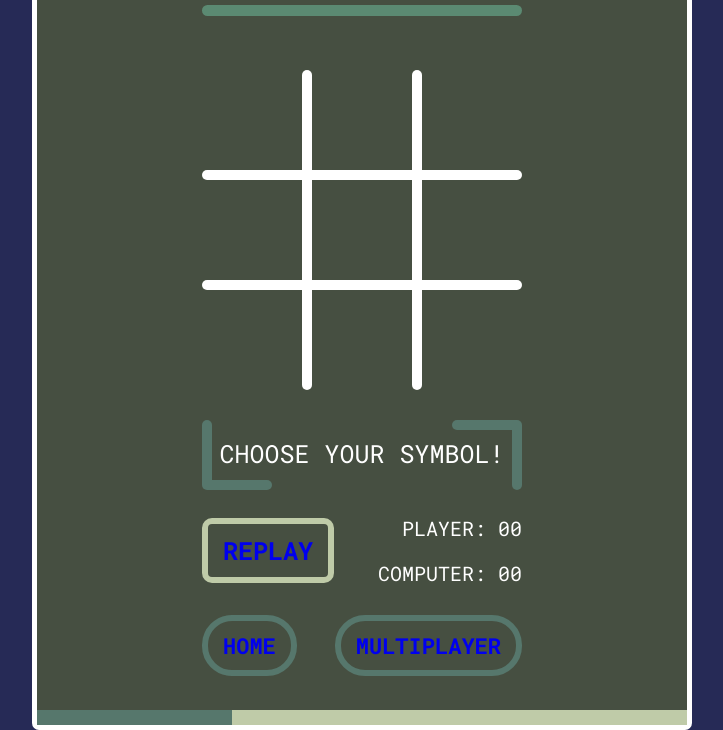
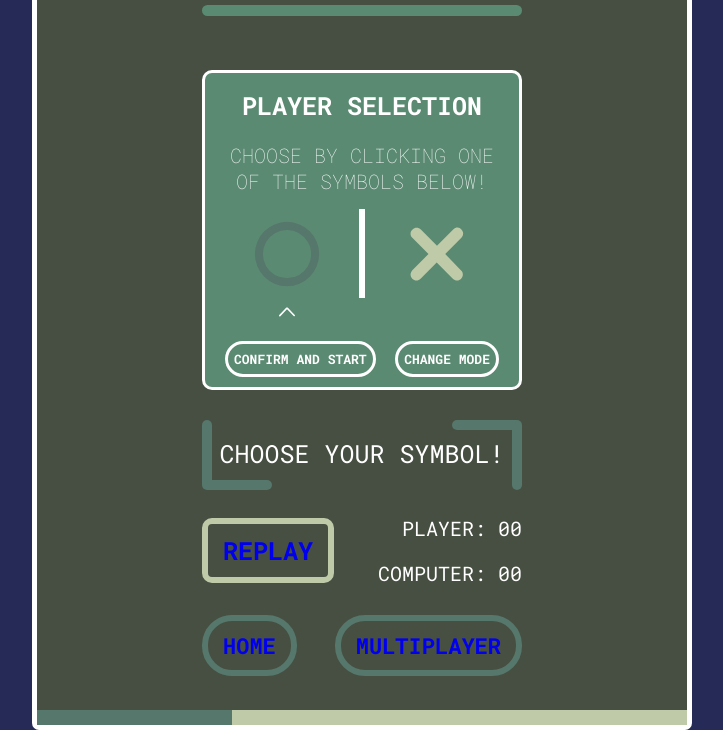
Before and after one commit to Samulsen/Tic-Tac-Toe, a website built with Parcel: page index.html in a window 1280 px wide. Shown: the part 130-860 px from the top of the page, without its empty margins (283-1006 px from the left). Built offline with nearby package versions, Linux system fonts and the light colour scheme.

Commit message:
added change mode button

```diff
--- a/index.html
+++ b/index.html
@@ -196,7 +196,10 @@
                 class="singleplayer__gameSection__optionBox--selector"
               />
               <div class="singleplayer__gameSection__optionBox--confirm">
-                Confirm and start!
+                Confirm and start
+              </div>
+              <div class="singleplayer__gameSection__optionBox--switchmode">
+                Change mode
               </div>
             </div>
           </div>
--- a/src/sass/secondary/3. layout/singleplayer/_2-singleplayerOptionBox.scss
+++ b/src/sass/secondary/3. layout/singleplayer/_2-singleplayerOptionBox.scss
@@ -10,11 +10,11 @@
       border-radius: 1rem;
       border-style: solid;
       border-color: white;
-      padding: 1rem 2rem;
+      padding: 1rem 1rem;
 
       //SECTION: Gridsettings
 
-      display: none;
+      display: grid;
       justify-content: center;
       align-content: center;
       justify-items: center;
@@ -47,7 +47,7 @@
 
       &--circle {
         grid-area: circle;
-        padding: 3.2rem;
+        padding: 3.6rem;
         cursor: pointer;
       }
 
@@ -69,17 +69,36 @@
         padding: 5rem;
         grid-area: cir-s;
       }
-
+      //NOTE: The actual confirm button
       &--confirm {
         align-self: flex-end;
-        font-size: 1.4rem;
+        justify-self: left;
+        grid-area: row;
+        margin-left: 1rem;
+        font-size: 1.3rem;
         font-weight: 700;
         border-radius: 2rem;
         border-style: solid;
         border-color: white;
         padding: 0.6rem;
         cursor: pointer;
+      }
+
+      //NOTE: Button to go to switchmode page!
+
+      &--switchmode {
         grid-area: row;
+        align-self: flex-end;
+        justify-self: right;
+        margin-right: 1rem;
+
+        font-size: 1.3rem;
+        font-weight: 700;
+        border-radius: 2rem;
+        border-style: solid;
+        border-color: white;
+        padding: 0.6rem;
+        cursor: pointer;
       }
     }
   }
```
